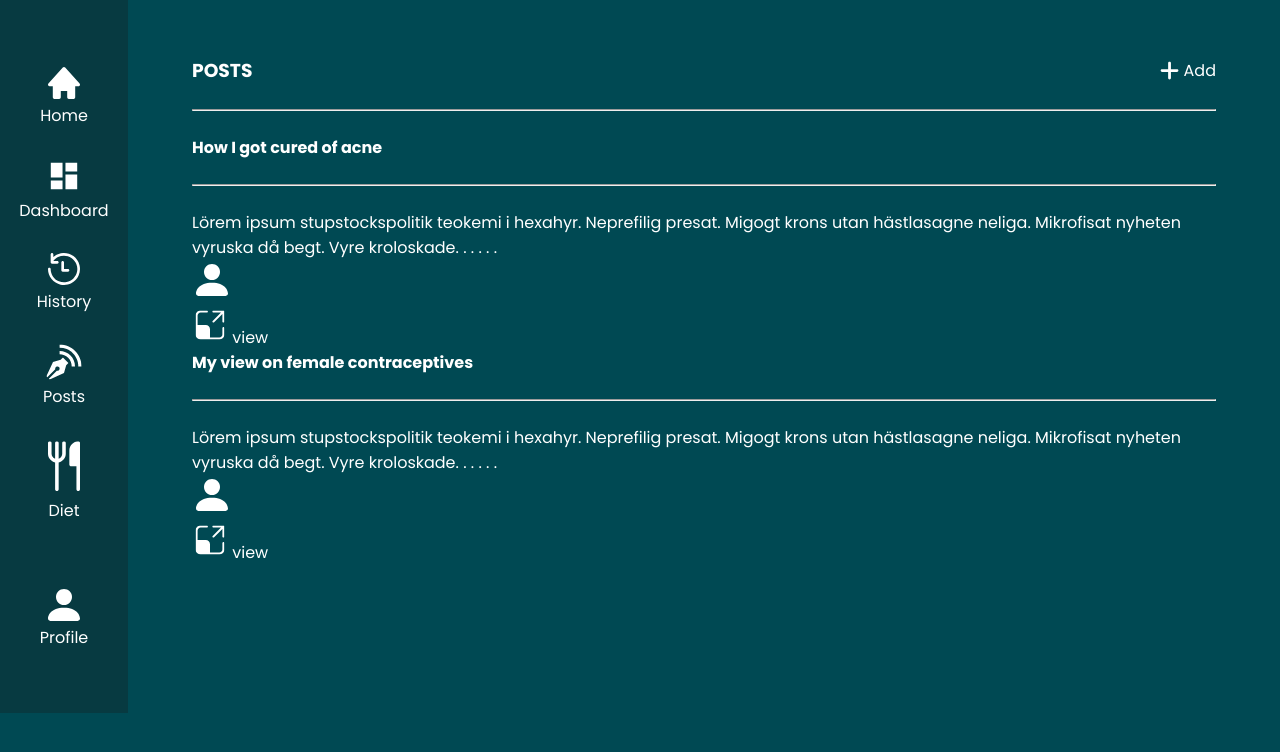
After one commit to devjamesnjoroge/capstone-health-assistant, a Django app: page /posts/ in a window 1280 px wide. The commit adds this page. Shown: the top 752 px of the page. Run offline with Django 4.2, Linux system fonts and the light colour scheme; some libraries are stand-ins or nearby versions.

Commit message:
ft: add posts content template

```diff
--- a/medical/static/css/base.css
+++ b/medical/static/css/base.css
@@ -148,7 +148,7 @@ nav .col_nav{
 
 /* DASHBOARD TEMPLATE STYLING */
 
-.history, .diet{
+.history, .diet, .posts{
     margin-top: 7vh;
     color: var(--light);
     display: flex;
@@ -156,7 +156,7 @@ nav .col_nav{
     width: 80vw;
 }
 
-.history .header, .diet .header{
+.history .header, .diet .header, .posts .header{
     display: flex;
     justify-content: space-between;
 }
@@ -167,6 +167,10 @@ nav .col_nav{
     cursor: pointer;
 }
 
+a{
+    text-decoration: none;
+    color: var(--blue-green);
+}
 @media screen and (max-width: 992px) {
 
     footer{
@@ -238,7 +242,7 @@ nav .col_nav{
     }
 
     /* HISTORY TEMPLATE STYLING */
-    .history, .diet{
+    .history, .diet, .posts{
         width: 100%;
         padding: 0 5vw;
     }
--- a/medical/templates/diet.html
+++ b/medical/templates/diet.html
@@ -33,7 +33,7 @@
         <tr>
             <td>Cassava</td>
             <td>spinach</td>
-            <td>beans/td>
+            <td>beans</td>
             <td>fries</td>
             <td>2</td>
         </tr>
--- /dev/null
+++ b/medical/templates/posts.html
@@ -0,0 +1,56 @@
+{% extends 'base.html' %}
+{% load static %}
+{% block content %}
+<div class="posts">
+    <div class="header">
+        <h3>POSTS</h3>
+        <div class="add">
+            <svg width="28" height="28" viewBox="0 0 28 28" fill="none" xmlns="http://www.w3.org/2000/svg">
+                <path d="M15.1668 4.08334C15.1668 3.61921 14.9825 3.1741 14.6543 2.84591C14.3261 2.51772 13.881 2.33334 13.4168 2.33334C12.9527 2.33334 12.5076 2.51772 12.1794 2.84591C11.8512 3.1741 11.6668 3.61921 11.6668 4.08334V11.6667H4.0835C3.61937 11.6667 3.17425 11.8511 2.84606 12.1792C2.51787 12.5074 2.3335 12.9525 2.3335 13.4167C2.3335 13.8808 2.51787 14.3259 2.84606 14.6541C3.17425 14.9823 3.61937 15.1667 4.0835 15.1667H11.6668V22.75C11.6668 23.2141 11.8512 23.6593 12.1794 23.9874C12.5076 24.3156 12.9527 24.5 13.4168 24.5C13.881 24.5 14.3261 24.3156 14.6543 23.9874C14.9825 23.6593 15.1668 23.2141 15.1668 22.75V15.1667H22.7502C23.2143 15.1667 23.6594 14.9823 23.9876 14.6541C24.3158 14.3259 24.5002 13.8808 24.5002 13.4167C24.5002 12.9525 24.3158 12.5074 23.9876 12.1792C23.6594 11.8511 23.2143 11.6667 22.7502 11.6667H15.1668V4.08334Z" fill="white"/>
+            </svg>
+            <span>Add</span>
+        </div>
+    </div>
+    <hr>
+    <div class="grid">
+        <div class="cards">
+            <h4>How I got cured of acne</h4>
+            <hr>
+            <p>
+                Lörem ipsum stupstockspolitik teokemi i hexahyr. Neprefilig presat. Migogt krons utan hästlasagne neliga. Mikrofisat nyheten vyruska då begt. Vyre kroloskade. . . . . .
+            </p>
+            <div class="card_footer">
+                <svg width="40" height="40" viewBox="0 0 40 40" fill="none" xmlns="http://www.w3.org/2000/svg">
+                    <path d="M3.33333 40C3.33333 40 0 40 0 36.6667C0 33.3333 3.33333 23.3333 20 23.3333C36.6667 23.3333 40 33.3333 40 36.6667C40 40 36.6667 40 36.6667 40H3.33333ZM20 20C22.6522 20 25.1957 18.9464 27.0711 17.0711C28.9464 15.1957 30 12.6522 30 10C30 7.34784 28.9464 4.8043 27.0711 2.92893C25.1957 1.05357 22.6522 0 20 0C17.3478 0 14.8043 1.05357 12.9289 2.92893C11.0536 4.8043 10 7.34784 10 10C10 12.6522 11.0536 15.1957 12.9289 17.0711C14.8043 18.9464 17.3478 20 20 20Z" fill="white"/>
+                </svg>
+
+                <div class="view">
+                    <svg width="36" height="36" viewBox="0 0 36 36" fill="none" xmlns="http://www.w3.org/2000/svg">
+                        <path d="M6.25 2.5C5.25544 2.5 4.30161 2.89509 3.59835 3.59835C2.89509 4.30161 2.5 5.25544 2.5 6.25V18H12.75C15.65 18 18 20.35 18 23.25V33.5H29.75C30.7446 33.5 31.6984 33.1049 32.4016 32.4016C33.1049 31.6984 33.5 30.7446 33.5 29.75V21.865C33.5 21.5335 33.6317 21.2155 33.8661 20.9811C34.1005 20.7467 34.4185 20.615 34.75 20.615C35.0815 20.615 35.3995 20.7467 35.6339 20.9811C35.8683 21.2155 36 21.5335 36 21.865V29.75C36 31.4076 35.3415 32.9973 34.1694 34.1694C32.9973 35.3415 31.4076 36 29.75 36H6.25C4.5924 36 3.00269 35.3415 1.83058 34.1694C0.65848 32.9973 0 31.4076 0 29.75V6.25C0 4.5924 0.65848 3.00269 1.83058 1.83058C3.00269 0.65848 4.5924 0 6.25 0H14.135C14.4665 0 14.7845 0.131696 15.0189 0.366117C15.2533 0.600537 15.385 0.918479 15.385 1.25C15.385 1.58152 15.2533 1.89946 15.0189 2.13388C14.7845 2.3683 14.4665 2.5 14.135 2.5H6.25ZM21 1.25C21 0.56 21.56 0 22.25 0H34.75C35.44 0 36 0.56 36 1.25V13.75C36 14.0815 35.8683 14.3995 35.6339 14.6339C35.3995 14.8683 35.0815 15 34.75 15C34.4185 15 34.1005 14.8683 33.8661 14.6339C33.6317 14.3995 33.5 14.0815 33.5 13.75V4.268L23.134 14.634C22.8995 14.8685 22.5816 15.0002 22.25 15.0002C21.9184 15.0002 21.6005 14.8685 21.366 14.634C21.1315 14.3995 20.9998 14.0816 20.9998 13.75C20.9998 13.4184 21.1315 13.1005 21.366 12.866L31.732 2.5H22.25C21.56 2.5 21 1.94 21 1.25Z" fill="white"/>
+                    </svg>
+                    <span>view</span>
+                </div>
+            </div>
+        </div>
+        <div class="cards">
+            <h4>My view on female contraceptives</h4>
+            <hr>
+            <p>
+                Lörem ipsum stupstockspolitik teokemi i hexahyr. Neprefilig presat. Migogt krons utan hästlasagne neliga. Mikrofisat nyheten vyruska då begt. Vyre kroloskade. . . . . .
+            </p>
+            <div class="card_footer">
+                <svg width="40" height="40" viewBox="0 0 40 40" fill="none" xmlns="http://www.w3.org/2000/svg">
+                    <path d="M3.33333 40C3.33333 40 0 40 0 36.6667C0 33.3333 3.33333 23.3333 20 23.3333C36.6667 23.3333 40 33.3333 40 36.6667C40 40 36.6667 40 36.6667 40H3.33333ZM20 20C22.6522 20 25.1957 18.9464 27.0711 17.0711C28.9464 15.1957 30 12.6522 30 10C30 7.34784 28.9464 4.8043 27.0711 2.92893C25.1957 1.05357 22.6522 0 20 0C17.3478 0 14.8043 1.05357 12.9289 2.92893C11.0536 4.8043 10 7.34784 10 10C10 12.6522 11.0536 15.1957 12.9289 17.0711C14.8043 18.9464 17.3478 20 20 20Z" fill="white"/>
+                </svg>
+
+                <div class="view">
+                    <svg width="36" height="36" viewBox="0 0 36 36" fill="none" xmlns="http://www.w3.org/2000/svg">
+                        <path d="M6.25 2.5C5.25544 2.5 4.30161 2.89509 3.59835 3.59835C2.89509 4.30161 2.5 5.25544 2.5 6.25V18H12.75C15.65 18 18 20.35 18 23.25V33.5H29.75C30.7446 33.5 31.6984 33.1049 32.4016 32.4016C33.1049 31.6984 33.5 30.7446 33.5 29.75V21.865C33.5 21.5335 33.6317 21.2155 33.8661 20.9811C34.1005 20.7467 34.4185 20.615 34.75 20.615C35.0815 20.615 35.3995 20.7467 35.6339 20.9811C35.8683 21.2155 36 21.5335 36 21.865V29.75C36 31.4076 35.3415 32.9973 34.1694 34.1694C32.9973 35.3415 31.4076 36 29.75 36H6.25C4.5924 36 3.00269 35.3415 1.83058 34.1694C0.65848 32.9973 0 31.4076 0 29.75V6.25C0 4.5924 0.65848 3.00269 1.83058 1.83058C3.00269 0.65848 4.5924 0 6.25 0H14.135C14.4665 0 14.7845 0.131696 15.0189 0.366117C15.2533 0.600537 15.385 0.918479 15.385 1.25C15.385 1.58152 15.2533 1.89946 15.0189 2.13388C14.7845 2.3683 14.4665 2.5 14.135 2.5H6.25ZM21 1.25C21 0.56 21.56 0 22.25 0H34.75C35.44 0 36 0.56 36 1.25V13.75C36 14.0815 35.8683 14.3995 35.6339 14.6339C35.3995 14.8683 35.0815 15 34.75 15C34.4185 15 34.1005 14.8683 33.8661 14.6339C33.6317 14.3995 33.5 14.0815 33.5 13.75V4.268L23.134 14.634C22.8995 14.8685 22.5816 15.0002 22.25 15.0002C21.9184 15.0002 21.6005 14.8685 21.366 14.634C21.1315 14.3995 20.9998 14.0816 20.9998 13.75C20.9998 13.4184 21.1315 13.1005 21.366 12.866L31.732 2.5H22.25C21.56 2.5 21 1.94 21 1.25Z" fill="white"/>
+                    </svg>
+                    <span>view</span>
+                </div>
+            </div>
+        </div>
+    </div>
+</div>
+{% endblock %}
--- a/medical/urls.py
+++ b/medical/urls.py
@@ -11,4 +11,6 @@ urlpatterns = [
     path('profile/', views.profile),
     path('dashboard/', views.dashboard),
     path('history/', views.history),
+    path('diet/', views.diet),
+    path('posts/', views.posts),
 ]
--- a/medical/views.py
+++ b/medical/views.py
@@ -36,3 +36,9 @@ def dashboard(request):
 
 def history(request):
     return render(request, 'history.html')
+
+def diet(request):
+    return render(request, 'diet.html')
+
+def posts(request):
+    return render(request, 'posts.html')
```
